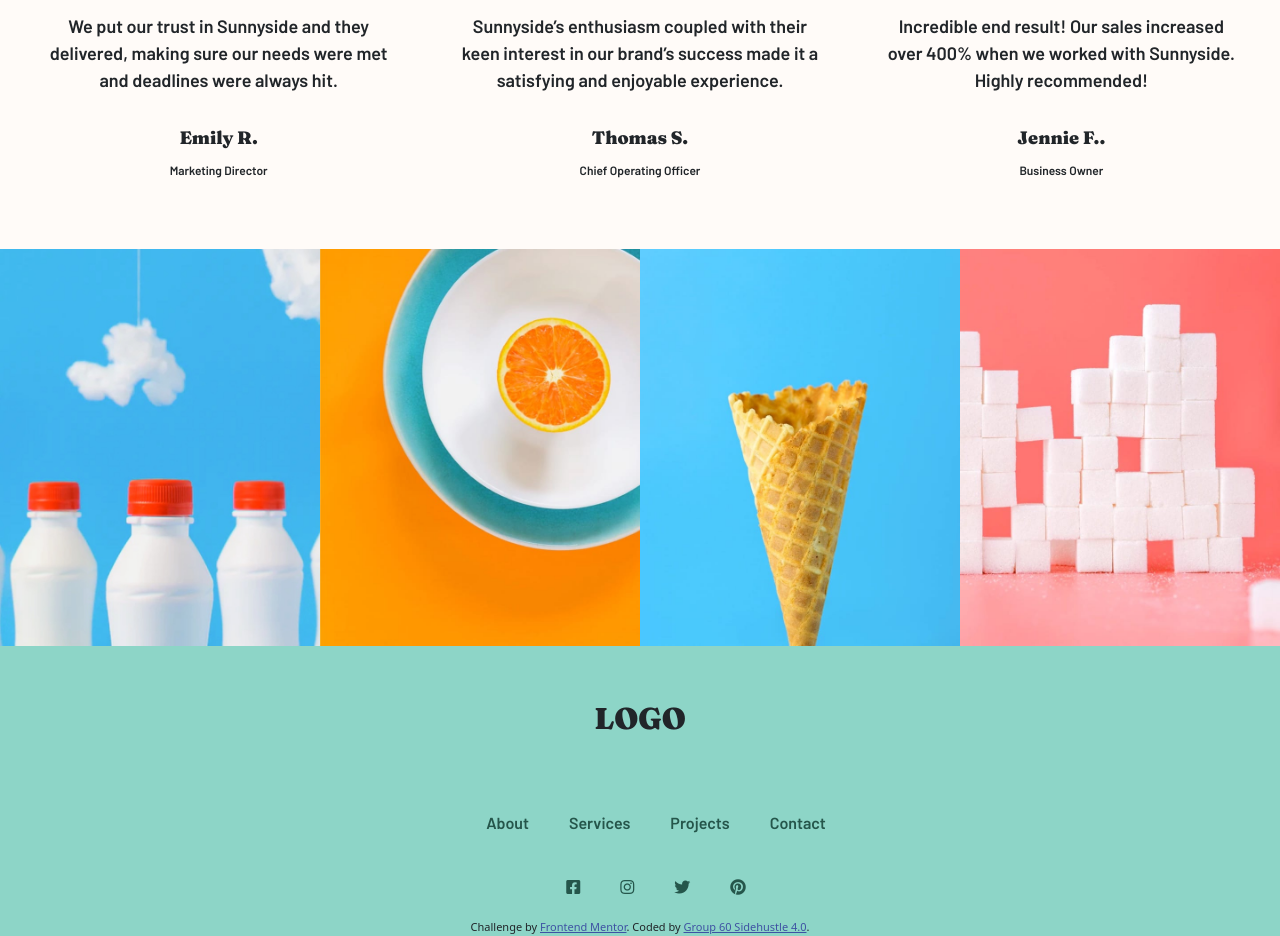
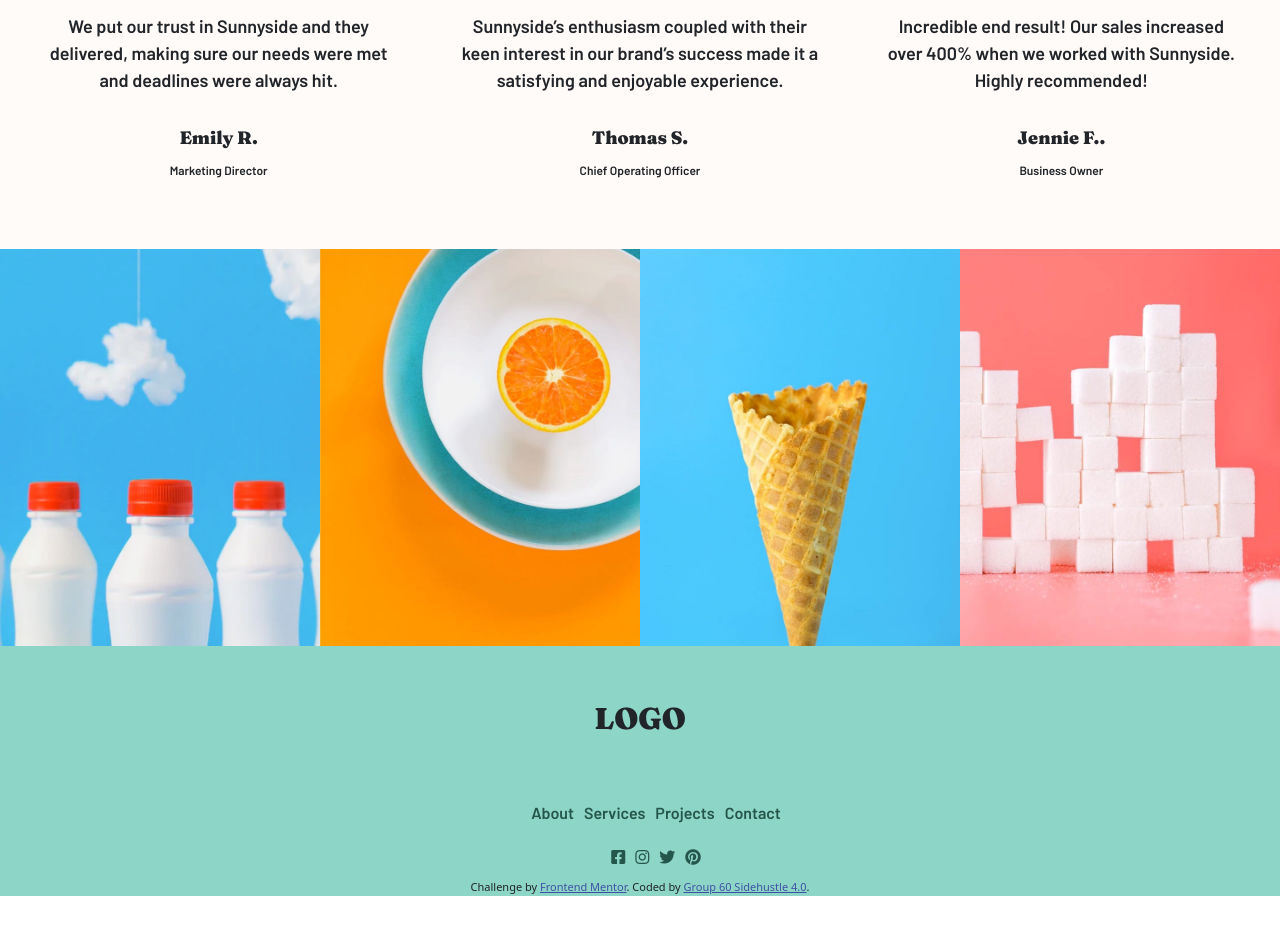
Before and after one commit to jovick-coder/sunnyside-agency-landing-page-main, a plain HTML site: page index.html in a window 1280 px wide. Shown: the part 2604-3540 px from the top of the page. After the commit the page ends 3500 px from the top, so only its background shows below. Drawn offline with nearby package versions, Linux system fonts and the light colour scheme.

Commit message:
fixed footer links and icons

```diff
--- a/css/main.css
+++ b/css/main.css
@@ -219,7 +219,7 @@ body {
   margin: auto;
 }
 .footer-section ul li {
-  margin: 20px;
+  margin: 10px 5px;
   text-align: center;
   font-family: Barlow;
 }
```
